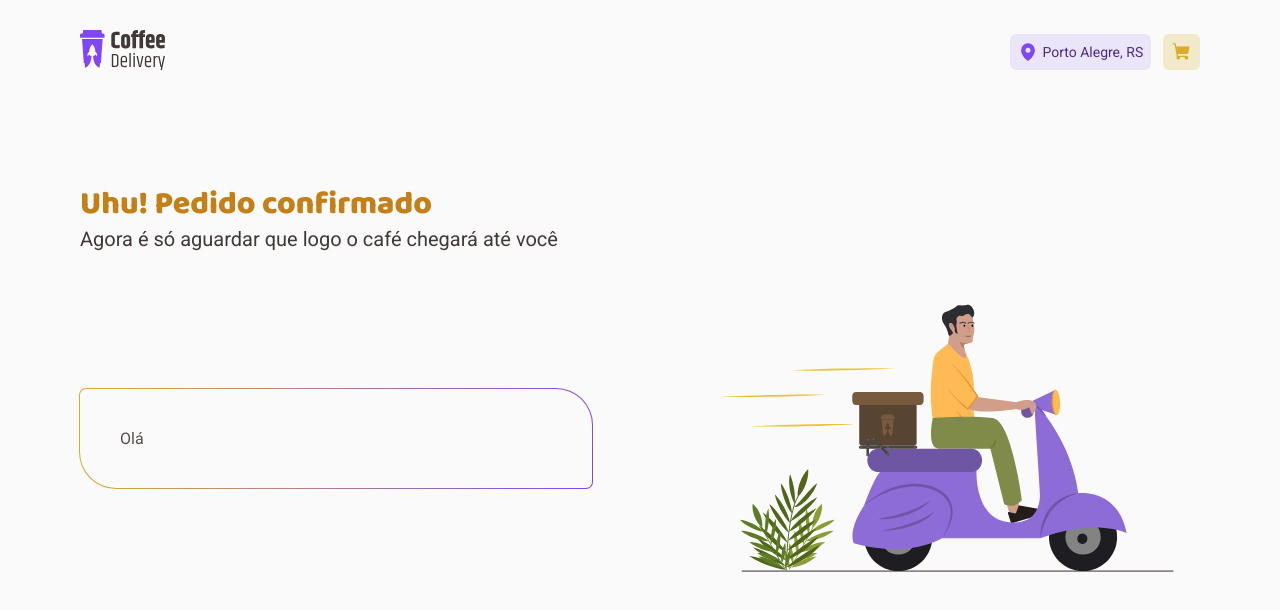
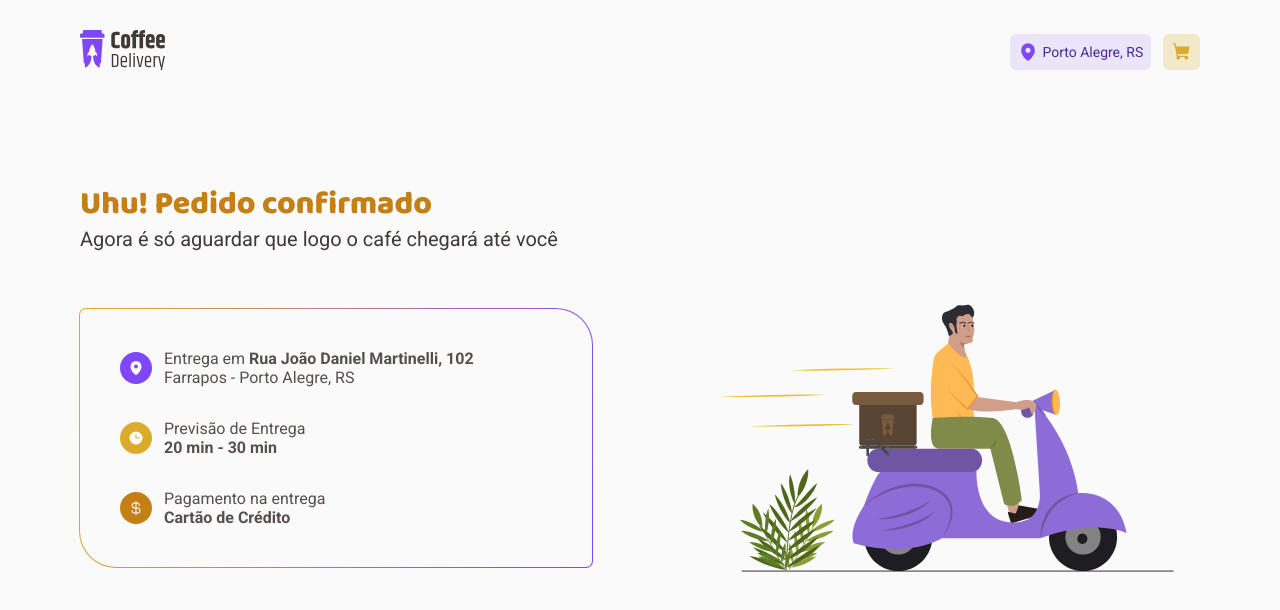
Before and after one commit to GabrielMatoss/CoffeeHouse, a React (Vite) app: page /orderConfirmed in a window 1280 px wide. Shown: the top 610 px of the page. Built offline with nearby package versions, Linux system fonts and the light colour scheme.

Commit message:
feat(orderconfirmed): add component InfoWithIcon

```diff
--- a/src/pages/OrderConfirmed/index.tsx
+++ b/src/pages/OrderConfirmed/index.tsx
@@ -1,7 +1,11 @@
 import { OrderConfirmedContainer, OrderDetailsContainer } from "./styles";
 import confirmedOrderIllustrarion from "../../assets/confirmedOrder.svg";
+import { InfoWithIcon } from "../../components/InfoWithIcon";
+import { Clock, CurrencyDollar, MapPin, Money } from "phosphor-react";
+import { useTheme } from "styled-components";
 
-export function OrderConfirmed(){
+export function OrderConfirmed() {
+  const { colors } = useTheme();
   return (
     <OrderConfirmedContainer className="container">
       <div>
@@ -11,9 +15,42 @@ export function OrderConfirmed(){
 
       <section>
         <OrderDetailsContainer>
-                <p>Olá</p>
+          <InfoWithIcon
+            icon={<MapPin weight="fill" />}
+            iconBg={colors.purple}
+            text={
+              <p>
+                Entrega em <strong>Rua João Daniel Martinelli, 102</strong>
+                <br /> Farrapos - Porto Alegre, RS
+              </p>
+            }
+          />
+
+          <InfoWithIcon
+            icon={<Clock weight="fill" />}
+            iconBg={colors.yellow}
+            text={
+              <p>
+                Previsão de Entrega
+                <br />
+                <strong>20 min - 30 min</strong>
+              </p>
+            }
+          />
+
+          <InfoWithIcon
+            icon={<CurrencyDollar weight="fill" />}
+            iconBg={colors["yellow-dark"]}
+            text={
+              <p>
+                Pagamento na entrega
+                <br />
+                <strong>Cartão de Crédito</strong>
+              </p>
+            }
+          />
         </OrderDetailsContainer>
-                <img src={confirmedOrderIllustrarion}/>
+        <img src={confirmedOrderIllustrarion} />
       </section>
     </OrderConfirmedContainer>
   );
```
Lines whose indentation alone changed are shown as unchanged.
